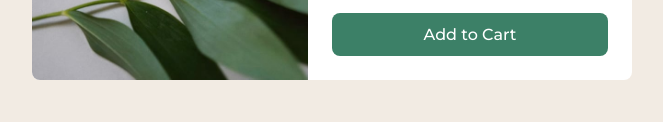
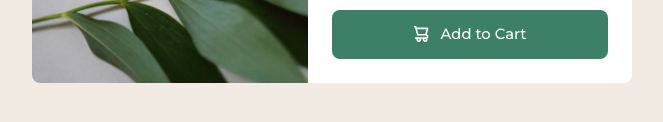
Before and after one commit to Aniket-89/product-preview-card-component-main, a plain HTML site: page index.html in a window 1280 px wide. Shown: the part 546-668 px from the top of the page, 308-971 px from the left. Drawn offline with Linux system fonts and the light colour scheme.

Commit message:
updated button

```diff
--- a/index.html
+++ b/index.html
@@ -37,7 +37,7 @@
             <p class="product-price">$149.99</p>
             <p class="product-original-price"><s>$169.99</s></p>
           </div>
-          <button class="button">Add to Cart</button>
+          <button class="button" data-icon="shopping-cart">Add to Cart</button>
         </div>
       </div>
     </main>
--- a/style.css
+++ b/style.css
@@ -11,6 +11,7 @@ font-family: 'Montserrat', sans-serif; */
     --ff-base: 'Montserrat', sans-serif;
 
     --clr-primary: hsl(158, 36%, 37%);
+    --clr-secondary-1: hsl(158, 36%, 20%);
     --clr-secondary: hsl(30, 38%, 92%);
 
     --clr-neutral-black: hsl(212, 21%, 14%);
@@ -115,16 +116,35 @@ body {
 }
 
 .button {
-    font-size: 1rem;
+    font-size: 0.925rem;
     font-weight: var(--fw-regular);
     color: var(--clr-neutral-white);
+    text-decoration: none;
 
-    padding: .5rem;
+
+    padding: .75rem 1.5rem;
 
     border: none;
-    border-radius: 8px;
+    border-radius: 0.5rem;
 
+    display: inline-flex;
+    justify-content: center;
+    align-items: center;
+    gap: 0.75rem;
     background-color: var(--clr-primary);
+    cursor: pointer;
+
+}
+
+.button[data-icon="shopping-cart"]::before {
+    content: "";
+    background-image: url(images/icon-cart.svg);
+    width: 15px;
+    height: 16px;
+}
+
+.button:is(:hover, :focus) {
+    background-color: var(--clr-secondary-1);
 
 }
 
```
